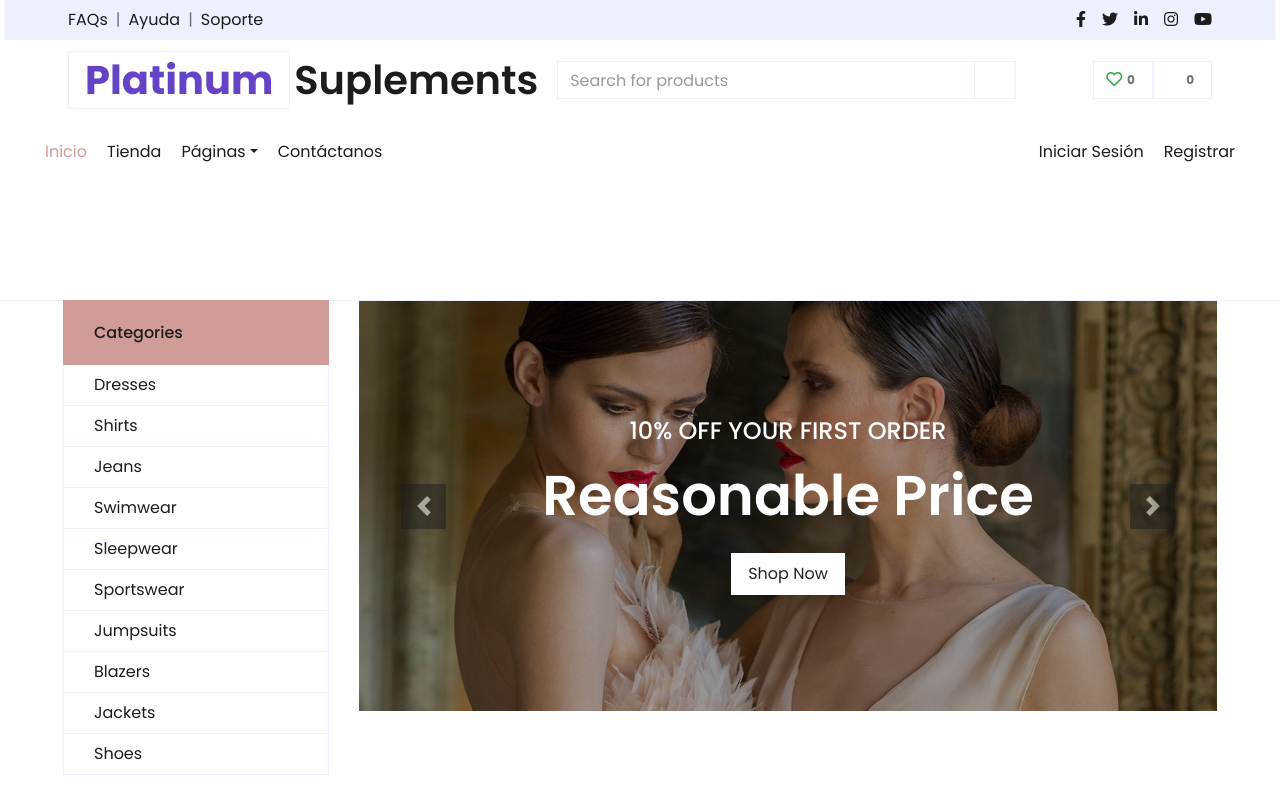
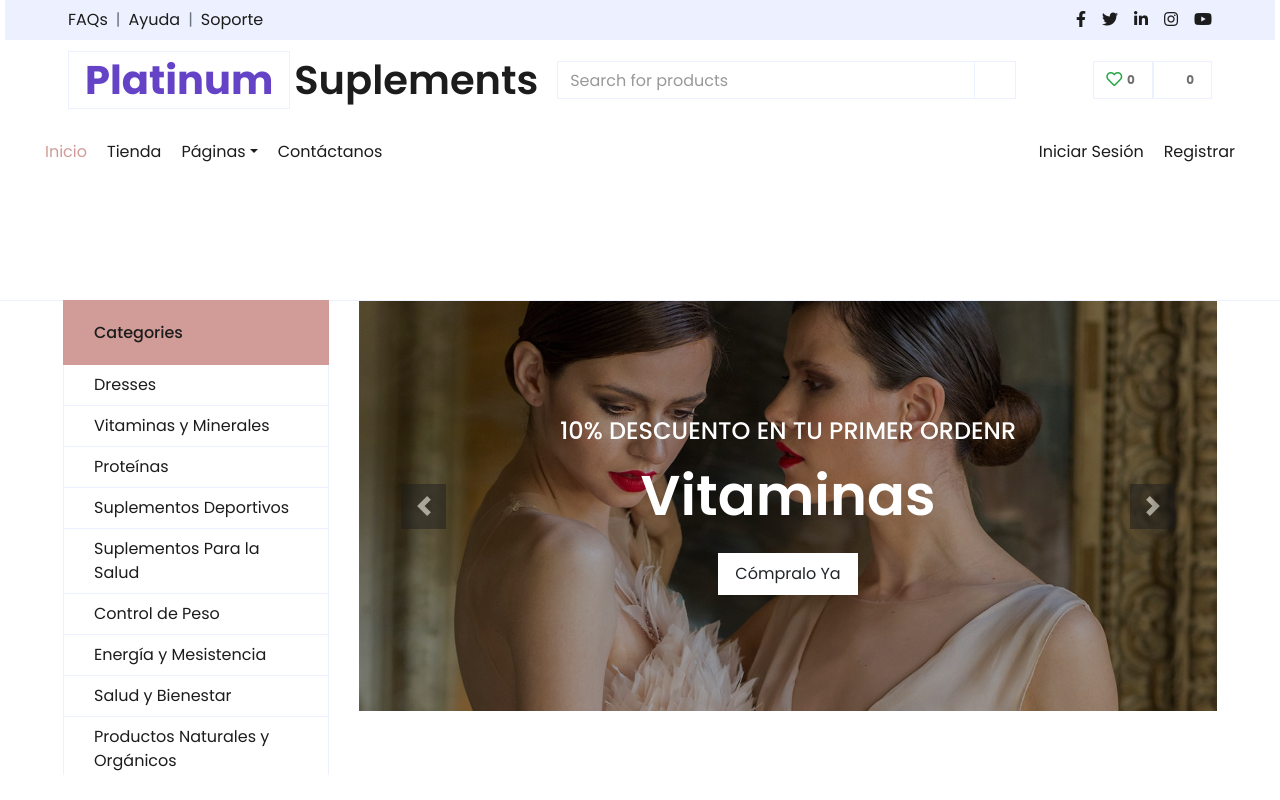
Before and after one commit to RedCuervo/Negocios_I, a Vue app in the folder vue_negocios1/: page / in a window 1280 px wide. Shown: the top 800 px of the page. Built offline with nearby package versions, Linux system fonts and the light colour scheme.

Commit message:
Update main.vue
Cambios de texto

```diff
--- a/vue_negocios1/src/components/main.vue
+++ b/vue_negocios1/src/components/main.vue
@@ -16,15 +16,14 @@
                             <a href="" class="dropdown-item">Baby's Dresses</a>
                         </div>
                     </div>
-                    <a href="" class="nav-item nav-link">Shirts</a>
-                    <a href="" class="nav-item nav-link">Jeans</a>
-                    <a href="" class="nav-item nav-link">Swimwear</a>
-                    <a href="" class="nav-item nav-link">Sleepwear</a>
-                    <a href="" class="nav-item nav-link">Sportswear</a>
-                    <a href="" class="nav-item nav-link">Jumpsuits</a>
-                    <a href="" class="nav-item nav-link">Blazers</a>
-                    <a href="" class="nav-item nav-link">Jackets</a>
-                    <a href="" class="nav-item nav-link">Shoes</a>
+                    <a href="" class="nav-item nav-link">Vitaminas y Minerales</a>
+                    <a href="" class="nav-item nav-link">Proteínas</a>
+                    <a href="" class="nav-item nav-link">Suplementos Deportivos</a>
+                    <a href="" class="nav-item nav-link">Suplementos Para la Salud</a>
+                    <a href="" class="nav-item nav-link">Control de Peso</a>
+                    <a href="" class="nav-item nav-link">Energía y Mesistencia</a>
+                    <a href="" class="nav-item nav-link">Salud y Bienestar</a>
+                    <a href="" class="nav-item nav-link">Productos Naturales y Orgánicos</a>
                 </div>
             </nav>
         </div>
@@ -35,9 +34,9 @@
                         <img class="img-fluid" src="../assets/img/carousel-1.jpg" alt="Image">
                         <div class="carousel-caption d-flex flex-column align-items-center justify-content-center">
                             <div class="p-3" style="max-width: 700px;">
-                                <h4 class="text-light text-uppercase font-weight-medium mb-3">10% Off Your First Order</h4>
-                                <h3 class="display-4 text-white font-weight-semi-bold mb-4">Fashionable Dress</h3>
-                                <RouterLink to="/details" class="btn btn-light py-2 px-3">Shop Now</RouterLink>
+                                <h4 class="text-light text-uppercase font-weight-medium mb-3">10% Descuento en Tu Primer Orden</h4>
+                                <h3 class="display-4 text-white font-weight-semi-bold mb-4">Proteínas</h3>
+                                <RouterLink to="/details" class="btn btn-light py-2 px-3">Cómpralo Ya</RouterLink>
                             </div>
                         </div>
                     </div>
@@ -45,9 +44,9 @@
                         <img class="img-fluid" src="../assets/img/carousel-2.jpg" alt="Image">
                         <div class="carousel-caption d-flex flex-column align-items-center justify-content-center">
                             <div class="p-3" style="max-width: 700px;">
-                                <h4 class="text-light text-uppercase font-weight-medium mb-3">10% Off Your First Order</h4>
-                                <h3 class="display-4 text-white font-weight-semi-bold mb-4">Reasonable Price</h3>
-                                <RouterLink to="/details" class="btn btn-light py-2 px-3">Shop Now</RouterLink>
+                                <h4 class="text-light text-uppercase font-weight-medium mb-3">10% Descuento en Tu Primer Ordenr</h4>
+                                <h3 class="display-4 text-white font-weight-semi-bold mb-4">Vitaminas</h3>
+                                <RouterLink to="/details" class="btn btn-light py-2 px-3">Cómpralo Ya</RouterLink>
                             </div>
                         </div>
                     </div>
```
